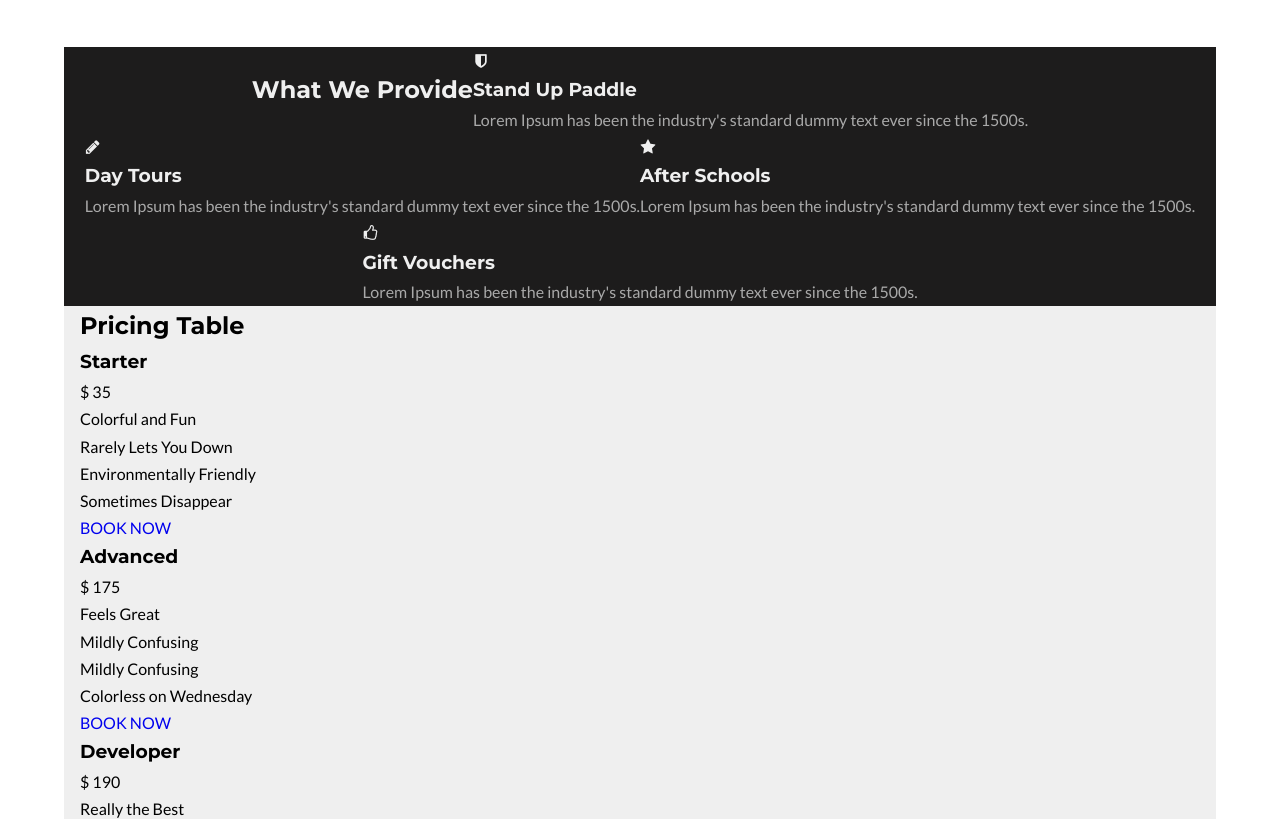
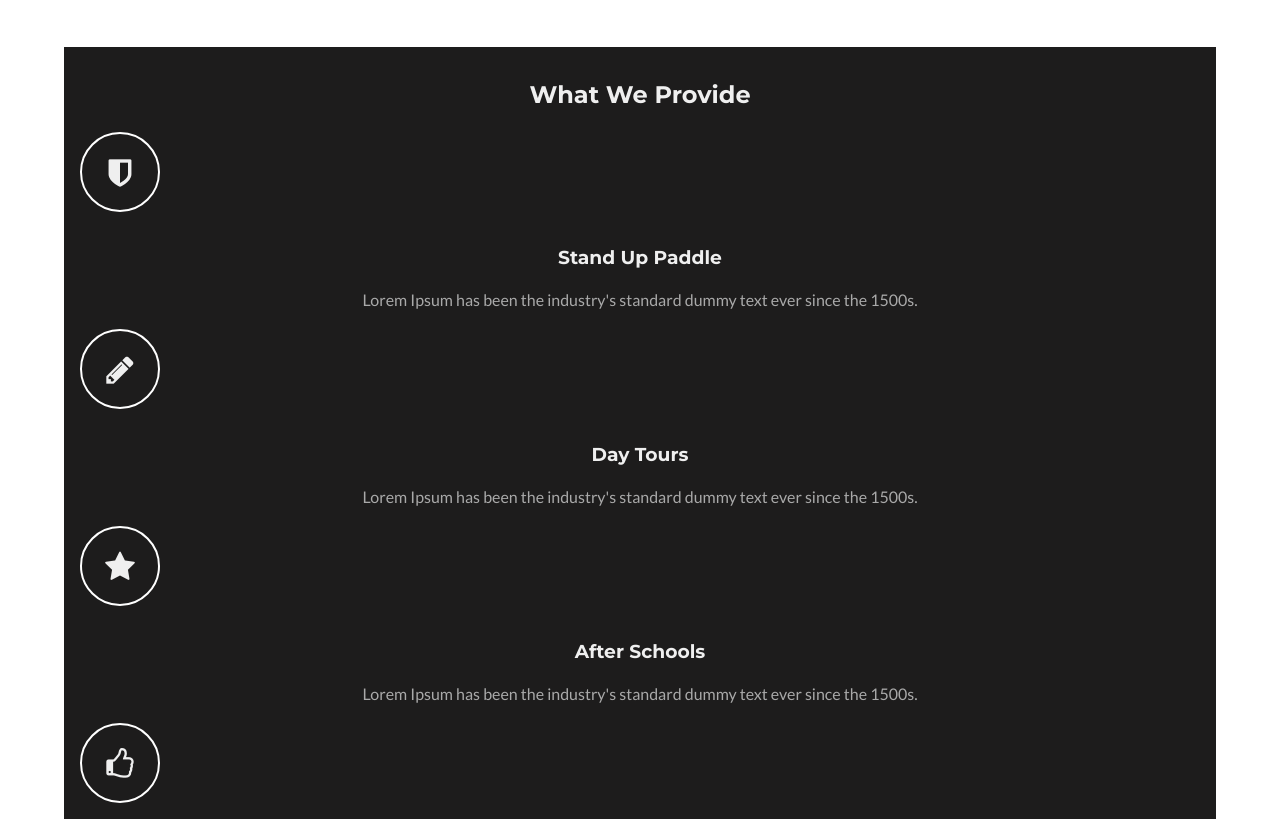
Before and after one commit to Miltoniweb/PageSurf, a plain HTML site: page index.html in a window 1280 px wide. Shown: the part 1460-2279 px from the top of the page. Drawn offline with Linux system fonts and the light colour scheme.

```diff
--- a/css/styles.css
+++ b/css/styles.css
@@ -524,21 +524,29 @@ img {
     color: #777777; }
 
 .content-provide {
-  display: -webkit-box;
-  display: -ms-flexbox;
-  display: flex;
-  -ms-flex-wrap: wrap;
-  flex-wrap: wrap;
-  -webkit-box-align: center;
-  -ms-flex-align: center;
-  align-items: center;
-  -webkit-box-pack: center;
-  -ms-flex-pack: center;
-  justify-content: center;
+  padding: 1.75em 0;
   color: #EFEFEF;
-  background-color: #1D1C1C; }
+  background-color: #1D1C1C;
+  text-align: center; }
+  .content-provide__title {
+    margin-bottom: 16px; }
   .content-provide p {
     color: darkgray; }
+  .content-provide .content-icon {
+    padding: 0 16px;
+    margin-bottom: 16px; }
+    .content-provide .content-icon .inner-icon {
+      line-height: 2.5;
+      width: 80px;
+      height: 80px;
+      border-radius: 50%;
+      border: 2px solid white; }
+    .content-provide .content-icon [class^="icon-"] {
+      position: relative;
+      top: .1em;
+      font-size: 2em; }
+    .content-provide .content-icon__title {
+      margin: 1.625em 0 0.625em 0; }
 
 .content-pricing-table {
   background-color: #EFEFEF; }
--- a/index.html
+++ b/index.html
@@ -64,19 +64,23 @@
       </section>
       <section class="content-provide outer-wrap">
         <h2 class="content-provide__title">What We Provide</h2>
-        <div class="content-icon"><span class="icon-shield"></span>
+        <div class="content-icon">
+          <div class="inner-icon"><span class="icon-shield"></span></div>
           <h3 class="content-icon__title">Stand Up Paddle </h3>
           <p class="content-icon__description">Lorem Ipsum has been the industry's standard dummy text ever since the 1500s.</p>
         </div>
-        <div class="content-icon"><span class="icon-pencil"></span>
+        <div class="content-icon">
+          <div class="inner-icon"><span class="icon-pencil"></span></div>
           <h3 class="content-icon__title">Day Tours </h3>
           <p class="content-icon__description">Lorem Ipsum has been the industry's standard dummy text ever since the 1500s.</p>
         </div>
-        <div class="content-icon"><span class="icon-star"></span>
+        <div class="content-icon">
+          <div class="inner-icon"><span class="icon-star"></span></div>
           <h3 class="content-icon__title">After Schools </h3>
           <p class="content-icon__description">Lorem Ipsum has been the industry's standard dummy text ever since the 1500s.</p>
         </div>
-        <div class="content-icon"><span class="icon-hand"></span>
+        <div class="content-icon">
+          <div class="inner-icon"><span class="icon-hand"></span></div>
           <h3 class="content-icon__title">Gift Vouchers </h3>
           <p class="content-icon__description">Lorem Ipsum has been the industry's standard dummy text ever since the 1500s.</p>
         </div>
```
